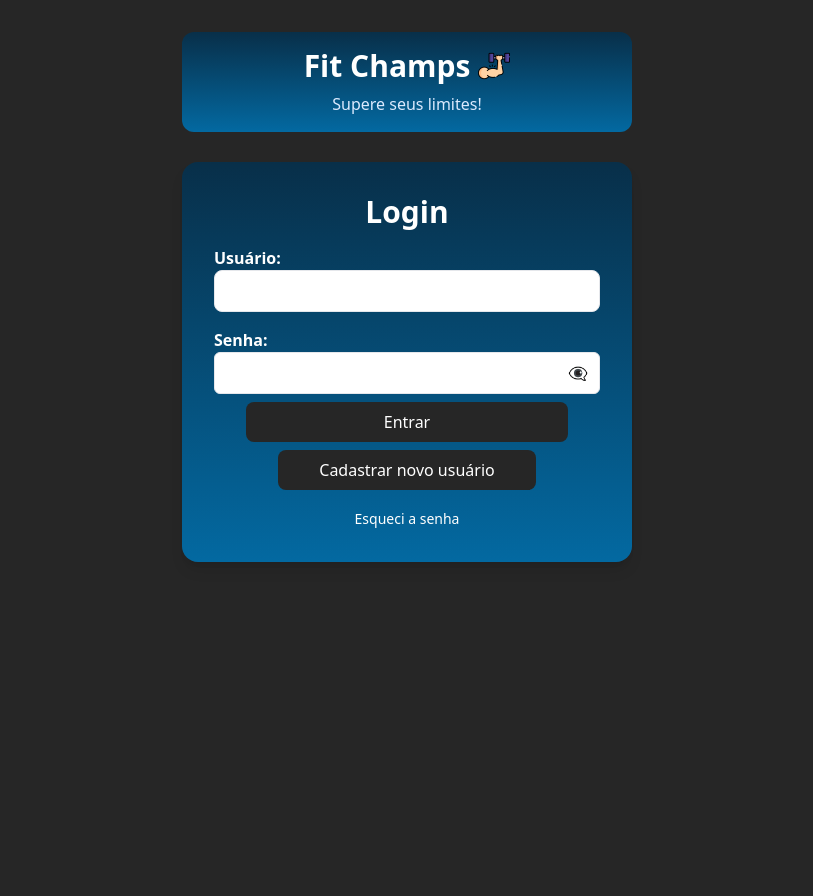
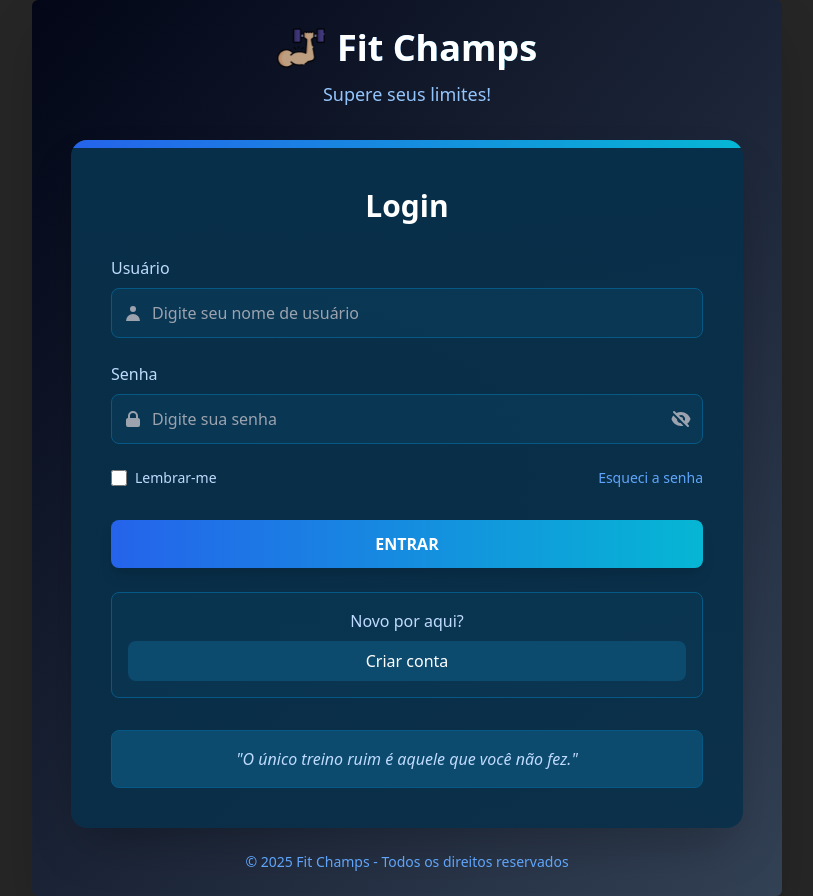
Before and after one commit to Saboyaa/Fit_champs, a React (Vite) app in the folder Fit_Champs_Front/: page / in a window 1280 px wide. Shown: the whole page, without its empty margins (233-1046 px from the left). Before the commit the page ends 800 px from the top, so only its background shows below. Built offline with nearby package versions, Linux system fonts and the light colour scheme.

Commit message:
tela de login chique

```diff
--- a/Fit_Champs_Front/src/Components/BarraMenu.jsx
+++ b/Fit_Champs_Front/src/Components/BarraMenu.jsx
@@ -27,7 +27,7 @@ function BarraMenu() {
 
       {/* Menu */}
       <div
-        className={`fixed top-0 left-0 h-full w-64 bg-sky-950 text-white font-bold p-5 transform ${
+        className={`fixed top-0 left-0 h-full w-64b bg-slate-900 text-white font-bold p-5 transform ${
           isMenuOpen ? "translate-x-0 " : "-translate-x-full"
         } transition-transform duration-300`}
       >
--- a/Fit_Champs_Front/src/Components/TopMenu.jsx
+++ b/Fit_Champs_Front/src/Components/TopMenu.jsx
@@ -5,12 +5,16 @@ import { NavLink } from "react-router-dom";
 
 function TopMenu({ userPhoto, onLogout }) {
   return (
-    <div className="fixed top-0 left-0 right-0 h-12 bg-sky-950 flex justify-between items-center z-40 px-4">
+    <div className="fixed top-0 left-0 right-0 h-12 bg-gradient-to-t from-slate-950 to-slate-800 flex justify-between items-center z-40 px-4">
       {/* Espaço para o logo ou título (caso queira adicionar) */}
       <div></div>
       <div className="text-white font-bold ml-12 flex gap-2">
-        <p className="mt-2">FIT CHAMPS</p>{" "}
-        <img src={icone} alt="icone" className="h-8 w-8 mb-3 "></img>
+        <p className="mt-2 ml-2 ml-20">FIT CHAMPS</p>{" "}
+        <img
+          src={icone}
+          alt="icone"
+          className="h-8 w-8 mb-3 animate-pulse"
+        ></img>
       </div>
       {/* Área direita com ícones e usuário */}
       <div className="flex items-center space-x-4">
--- a/Fit_Champs_Front/src/Paginas/Home.jsx
+++ b/Fit_Champs_Front/src/Paginas/Home.jsx
@@ -235,7 +235,7 @@ const Home = () => {
                     {/* Barra de progresso */}
                     <div className="h-4 bg-gray-200 rounded-full overflow-hidden">
                       <div
-                        className="h-full bg-sky-600 rounded-full"
+                        className="h-full bg-gradient-to-r from-blue-500 to-cyan-500 rounded-full"
                         style={{
                           width: `${Math.min(
                             100,
--- a/Fit_Champs_Front/src/Paginas/Login.jsx
+++ b/Fit_Champs_Front/src/Paginas/Login.jsx
@@ -3,82 +3,196 @@ import { NavLink } from "react-router-dom";
 import icone from "../images/icone.png";
 
 export default function Login() {
-  const togglePasswordVisibility = (field) => {
-    if (field === "password") {
+  const [showPassword, setShowPassword] = useState(false);
+  const [rememberMe, setRememberMe] = useState(false);
+
+  const togglePasswordVisibility = () => {
     setShowPassword(!showPassword);
-    } else {
-      setShowConfirmPassword(!showConfirmPassword);
-    }
   };
-  const [showPassword, setShowPassword] = useState(false);
-  const [showConfirmPassword, setShowConfirmPassword] = useState(false);
 
   return (
-    <div className="bg-neutral-800 h-screen">
-      <div className="text-center mt-8 bg-gradient-to-t from-sky-700 to-sky-950 p-4 rounded-xl">
-        <div className="flex justify-center items-center gap-2">
-          <h1 className="text-3xl font-bold text-white mb-0">Fit Champs</h1>
-          <img src={icone} alt="icone" className="h-8 w-8" />
+    <div className=" w-[750px] bg-gradient-to-br from-slate-950 to-slate-700  flex flex-col items-center justify-center p-6 rounded-md shadow-2xl">
+      {/* Logo Header */}
+      <div className="mb-8 flex flex-col items-center">
+        <div className="flex items-center gap-3 mb-2">
+          <img
+            src={icone}
+            alt="Fit Champs Logo"
+            className="h-12 w-12 animate-pulse"
+          />
+          <h1 className="text-4xl font-extrabold text-white bg-clip-text text-transparent bg-gradient-to-r from-blue-500 to-cyan-400">
+            Fit Champs
+          </h1>
         </div>
-        <p className="text-blue-100 mt-2">Supere seus limites!</p>
+        <p className="text-blue-300 text-lg font-medium">
+          Supere seus limites!
+        </p>
       </div>
-      <div className="bg-gradient-to-t from-sky-700 to-sky-950 p-8 rounded-2xl shadow-lg items-center w-[450px] h-[400px]  mt-[30px] margin-auto">
-        <h2 className="text-3xl font-bold text-center mb-4 text-white">
+
+      {/* Login Card - Wider */}
+      <div className="w-full max-w-2xl bg-gradient-to-b from-sky-950 to-sky-950/90 rounded-2xl shadow-2xl overflow-hidden">
+        {/* Decorative Top Bar */}
+        <div className="h-2 bg-gradient-to-r from-blue-600 to-cyan-500"></div>
+
+        <div className="p-10">
+          <h2 className="text-3xl font-bold text-center mb-8 text-white">
             Login
           </h2>
-        <form className="w-full" method="GET">
-          <div className="mb-4">
-            <label className="block text-white font-bold">Usuário:</label>
+
+          <form className="space-y-6">
+            {/* Username Field */}
+            <div>
+              <label className="block text-blue-200 font-medium mb-2">
+                Usuário
+              </label>
+              <div className="relative">
+                <span className="absolute inset-y-0 left-0 flex items-center pl-3 text-gray-400">
+                  <svg
+                    xmlns="http://www.w3.org/2000/svg"
+                    className="h-5 w-5"
+                    viewBox="0 0 20 20"
+                    fill="currentColor"
+                  >
+                    <path
+                      fillRule="evenodd"
+                      d="M10 9a3 3 0 100-6 3 3 0 000 6zm-7 9a7 7 0 1114 0H3z"
+                      clipRule="evenodd"
+                    />
+                  </svg>
+                </span>
                 <input
                   type="text"
-              className="w-full p-2 border rounded-lg focus:outline-none focus:ring-2 focus:ring-neutral-800"
+                  className="w-full pl-10 pr-4 py-3 bg-sky-900/30 border border-sky-800 rounded-lg focus:outline-none focus:ring-2 focus:ring-blue-500 text-white placeholder-gray-400"
+                  placeholder="Digite seu nome de usuário"
                 />
               </div>
+            </div>
+
+            {/* Password Field */}
             <div>
-            <label
-              htmlFor="confirmPassword"
-              className="block  text-white font-bold"
-            >
-              Senha:
+              <label className="block text-blue-200 font-medium mb-2">
+                Senha
               </label>
               <div className="relative">
+                <span className="absolute inset-y-0 left-0 flex items-center pl-3 text-gray-400">
+                  <svg
+                    xmlns="http://www.w3.org/2000/svg"
+                    className="h-5 w-5"
+                    viewBox="0 0 20 20"
+                    fill="currentColor"
+                  >
+                    <path
+                      fillRule="evenodd"
+                      d="M5 9V7a5 5 0 0110 0v2a2 2 0 012 2v5a2 2 0 01-2 2H5a2 2 0 01-2-2v-5a2 2 0 012-2zm8-2v2H7V7a3 3 0 016 0z"
+                      clipRule="evenodd"
+                    />
+                  </svg>
+                </span>
                 <input
-                type={showConfirmPassword ? "text" : "password"}
-                className="w-full px-4 py-2  border rounded-md focus:outline-none focus:ring-2 focus:ring-neutral-800"
-                required
+                  type={showPassword ? "text" : "password"}
+                  className="w-full pl-10 pr-12 py-3 bg-sky-900/30 border border-sky-800 rounded-lg focus:outline-none focus:ring-2 focus:ring-blue-500 text-white placeholder-gray-400"
+                  placeholder="Digite sua senha"
                 />
                 <button
                   type="button"
-                onClick={() => togglePasswordVisibility("confirmPassword")}
-                className="absolute right-3 top-1/2 transform -translate-y-1/2 text-gray-500"
+                  onClick={togglePasswordVisibility}
+                  className="absolute inset-y-0 right-0 flex items-center pr-3 text-gray-400 hover:text-white"
                 >
-                {showConfirmPassword ? "👁️" : "👁️‍🗨️"}
+                  {showPassword ? (
+                    <svg
+                      xmlns="http://www.w3.org/2000/svg"
+                      className="h-5 w-5"
+                      viewBox="0 0 20 20"
+                      fill="currentColor"
+                    >
+                      <path d="M10 12a2 2 0 100-4 2 2 0 000 4z" />
+                      <path
+                        fillRule="evenodd"
+                        d="M.458 10C1.732 5.943 5.522 3 10 3s8.268 2.943 9.542 7c-1.274 4.057-5.064 7-9.542 7S1.732 14.057.458 10zM14 10a4 4 0 11-8 0 4 4 0 018 0z"
+                        clipRule="evenodd"
+                      />
+                    </svg>
+                  ) : (
+                    <svg
+                      xmlns="http://www.w3.org/2000/svg"
+                      className="h-5 w-5"
+                      viewBox="0 0 20 20"
+                      fill="currentColor"
+                    >
+                      <path
+                        fillRule="evenodd"
+                        d="M3.707 2.293a1 1 0 00-1.414 1.414l14 14a1 1 0 001.414-1.414l-1.473-1.473A10.014 10.014 0 0019.542 10C18.268 5.943 14.478 3 10 3a9.958 9.958 0 00-4.512 1.074l-1.78-1.781zm4.261 4.26l1.514 1.515a2.003 2.003 0 012.45 2.45l1.514 1.514a4 4 0 00-5.478-5.478z"
+                        clipRule="evenodd"
+                      />
+                      <path d="M12.454 16.697L9.75 13.992a4 4 0 01-3.742-3.741L2.335 6.578A9.98 9.98 0 00.458 10c1.274 4.057 5.065 7 9.542 7 .847 0 1.669-.105 2.454-.303z" />
+                    </svg>
+                  )}
                 </button>
               </div>
             </div>
-          <div className="mt-2 text-center ">
-            <NavLink to={"/Home"}>
+
+            {/* Login Options Row */}
+            <div className="flex items-center justify-between">
+              <div className="flex items-center">
+                <input
+                  type="checkbox"
+                  id="remember"
+                  checked={rememberMe}
+                  onChange={() => setRememberMe(!rememberMe)}
+                  className="h-4 w-4 text-blue-600 focus:ring-blue-500 border-gray-500 rounded"
+                />
+                <label
+                  htmlFor="remember"
+                  className="ml-2 block text-sm text-blue-200"
+                >
+                  Lembrar-me
+                </label>
+              </div>
+              <a href="#" className="text-sm text-blue-400 hover:text-blue-200">
+                Esqueci a senha
+              </a>
+            </div>
+
+            {/* Login Button */}
+            <div className="pt-2">
+              <NavLink to="/Home" className="block w-full">
                 <button
                   type="submit"
-                className="w-5/6 bg-neutral-800 text-white p-2 rounded-lg hover:bg-slate-900 "
+                  className="w-full bg-gradient-to-r from-blue-600 to-cyan-500 hover:from-blue-700 hover:to-cyan-600 text-white font-bold py-3 px-4 rounded-lg transition-all duration-300 transform hover:scale-105 shadow-lg"
                 >
-                Entrar
+                  ENTRAR
                 </button>
               </NavLink>
             </div>
-        </form>
-        <div className="mt-2 text-center ">
-          <NavLink to={"/Cadastro"}>
-            <button className="w-2/3 bg-neutral-800 text-white p-2 rounded-lg hover:bg-slate-900">
-              Cadastrar novo usuário
-            </button>
+
+            {/* Signup Link - Two Column Layout */}
+            <div className=" gap-4 mt-6">
+              <div className="text-center p-4 border border-sky-800 rounded-lg bg-sky-900/20">
+                <p className="text-blue-200 mb-2">Novo por aqui?</p>
+                <NavLink
+                  to="/Cadastro"
+                  className="block w-full bg-sky-900 hover:bg-sky-800 text-white font-medium py-2 px-4 rounded-lg transition-colors"
+                >
+                  Criar conta
                 </NavLink>
               </div>
-        <div className="mt-4 text-center">
-          <a href="#" className=" text-white hover:underline text-sm">
-            Esqueci a senha
-          </a>
             </div>
+          </form>
+
+          {/* Fitness Motivation Banner */}
+          <div className="mt-8 bg-sky-900 border border-sky-800 rounded-lg p-4 text-center">
+            <p className="text-blue-200 italic">
+              "O único treino ruim é aquele que você não fez."
+            </p>
+          </div>
+        </div>
+      </div>
+
+      {/* Footer */}
+      <div className="mt-6 text-center">
+        <p className="text-blue-400 text-sm">
+          © 2025 Fit Champs - Todos os direitos reservados
+        </p>
       </div>
     </div>
   );
--- a/Fit_Champs_Front/src/Paginas/RankingSemanal.jsx
+++ b/Fit_Champs_Front/src/Paginas/RankingSemanal.jsx
@@ -663,7 +663,7 @@ const RankingSemanal = () => {
           <h1 className="text-3xl font-bold text-white mb-2">
             Ranking Semanal
           </h1>
-          <p className="text-white mb-4">
+          <p className="text-blue-200 mb-4">
             Veja como você se compara com outros atletas esta semana!
           </p>
 
```
Lines whose indentation alone changed are shown as unchanged.
